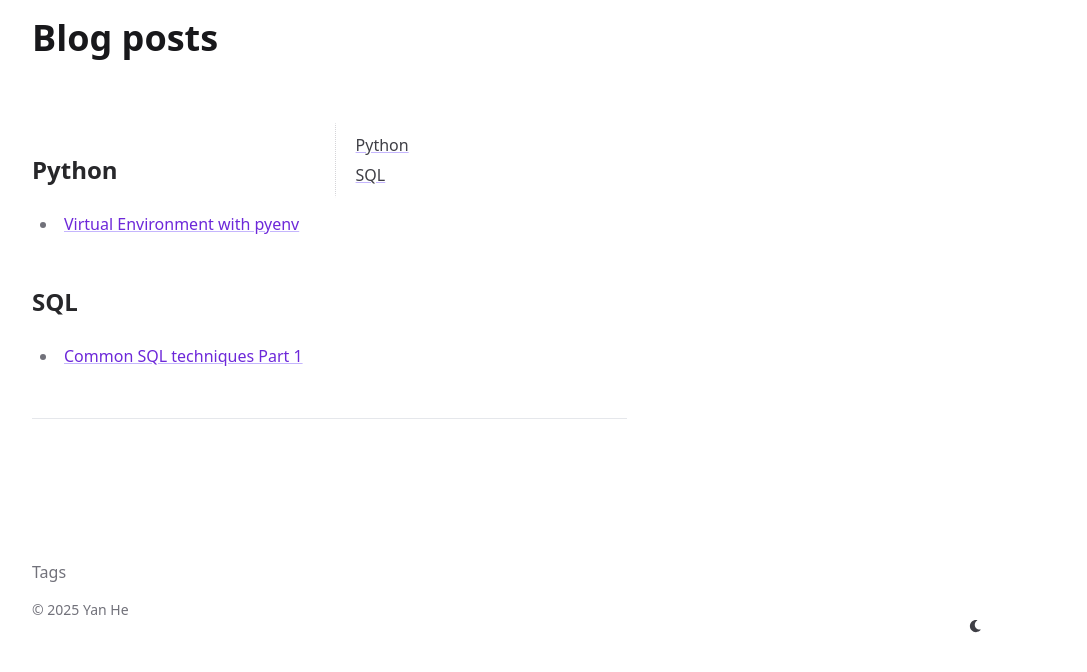
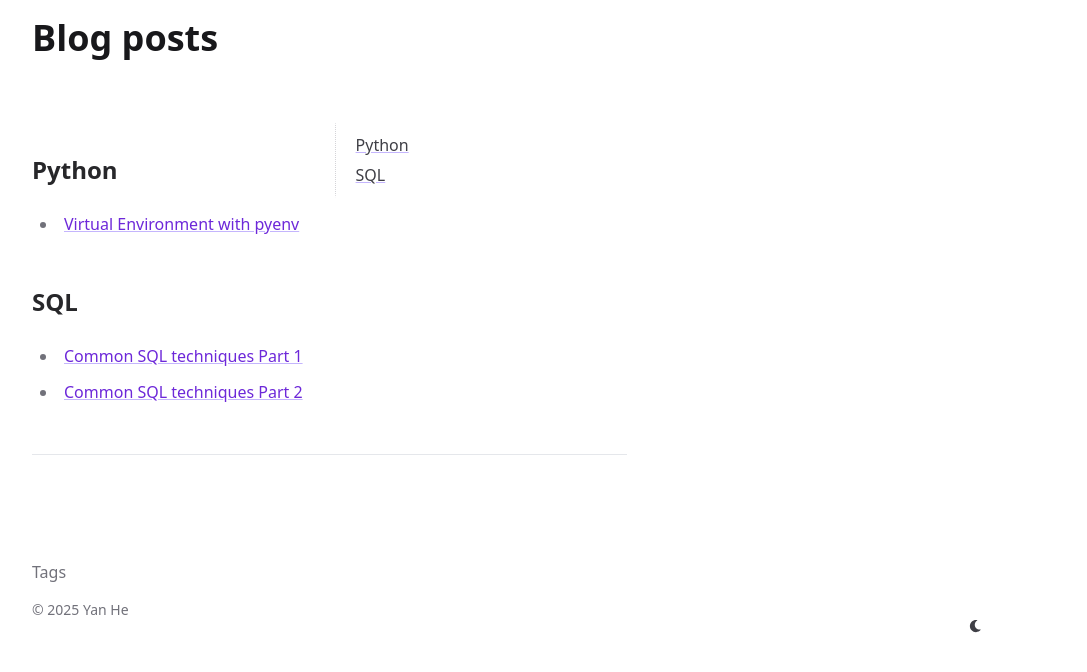
Before and after one commit to yanhe8/yanhe8.github.io, a plain HTML site: page posts/index.html in a window 1280 px wide. Shown: the part 112-784 px from the top of the page, without its empty margins (96-1183 px from the left). Drawn offline with Linux system fonts and the light colour scheme.

Commit message:
add an blog post

```diff
--- a/posts/index.html
+++ b/posts/index.html
@@ -274,6 +274,10 @@
   Common SQL techniques Part 1
 </a>
 </li>
+<li><a href="https://medium.com/@yanhe8/common-sql-techniques-part-2-20d51606a293" target="_blank">
+  Common SQL techniques Part 2
+</a>
+</li>
 </ul>
 
     </div>
```
